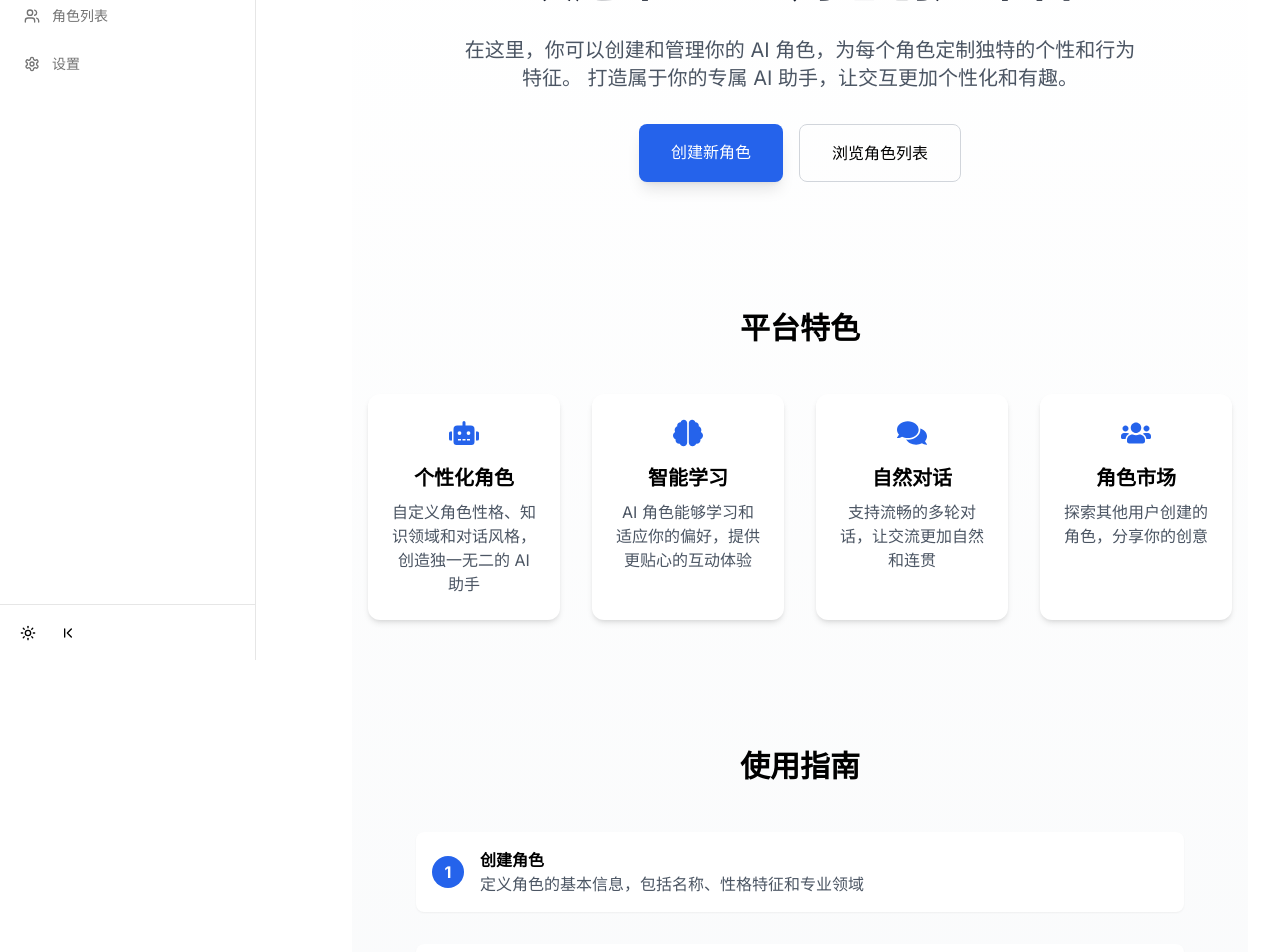
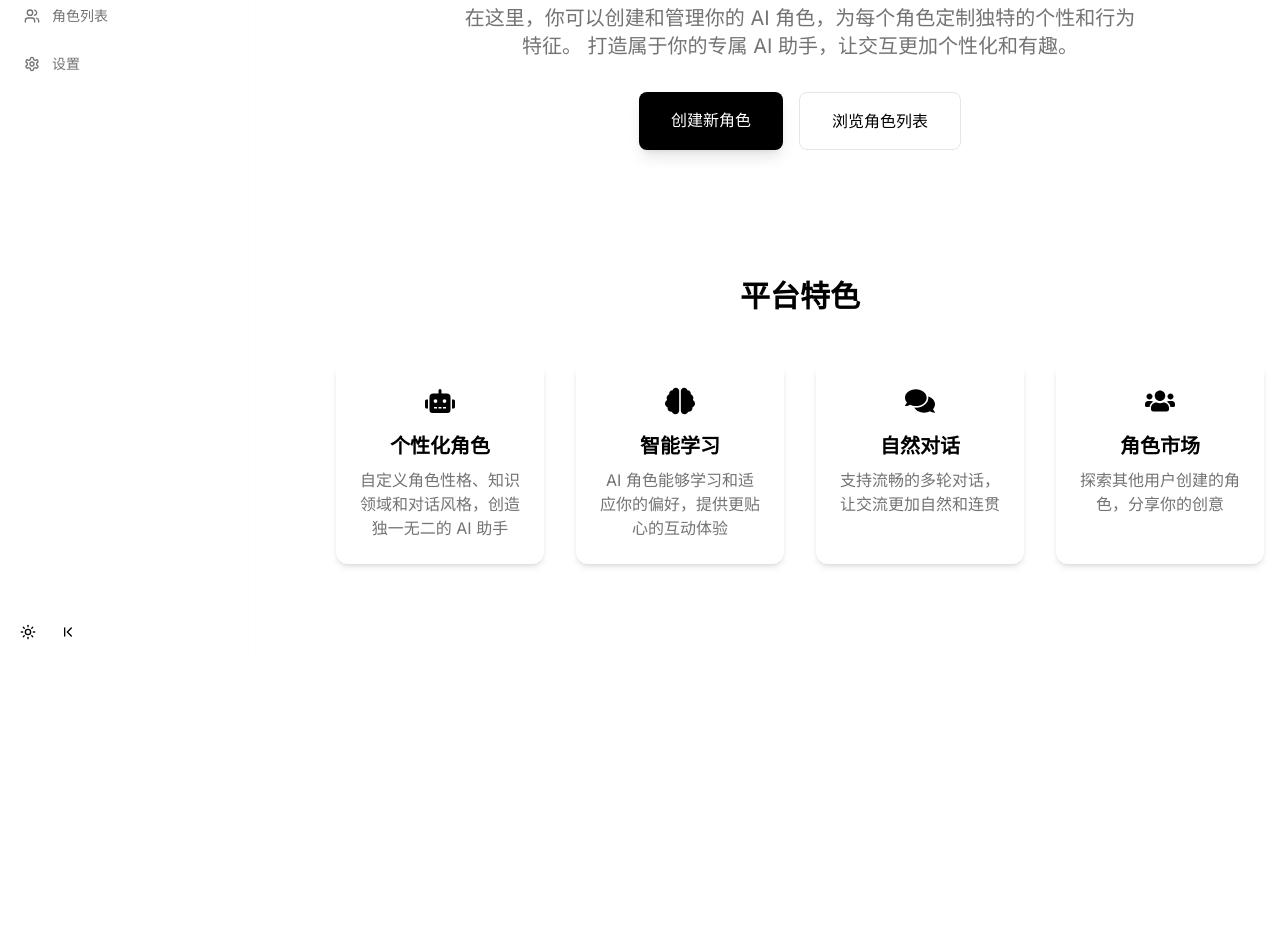
Before and after one commit to rdmclin2/create.vidol.chat, a Next.js app: page / in a window 1280 px wide. Shown: the part 140-1092 px from the top of the page. After the commit the page ends 800 px from the top, so only its background shows below. Built offline with nearby package versions, Linux system fonts and the light colour scheme.

Commit message:
feat: 优化侧边导航样式

```diff
--- a/src/app/characters/create/page.tsx
+++ b/src/app/characters/create/page.tsx
@@ -5,6 +5,7 @@
 import ChatPreview from '@/components/ChatPreview';
 import { Button } from '@/components/ui/button';
 import Link from 'next/link';
+import { ChevronLeft } from 'lucide-react';
 
 export default function CreatePage() {
   const [characterInfo, setCharacterInfo] = useState({
@@ -21,9 +22,18 @@
   };
 
   return (
-    <div className="container mx-auto p-4 min-h-screen bg-background">
-      <div className="flex items-center justify-between mb-4">
+    <div className="h-screen flex flex-col bg-background">
+      <div className="container mx-auto p-4 flex-1">
+        <div className="flex items-center justify-between">
+          <div className="flex items-center gap-2">
+            <Button variant="ghost" size="icon" asChild className="h-8 w-8">
+              <Link href="/characters">
+                <ChevronLeft className="h-4 w-4" />
+              </Link>
+            </Button>
             <h1 className="text-lg font-medium">创建你的角色</h1>
+          </div>
+
           <div className="flex items-center gap-4">
             <Button variant="outline" asChild>
               <Link href="/characters">保存</Link>
@@ -34,12 +44,13 @@
           </div>
         </div>
 
-      <div className="grid grid-cols-1 lg:grid-cols-2 gap-8">
+        <div className="mt-8 grid grid-cols-1 lg:grid-cols-2 gap-8">
           <CharacterForm onUpdate={handleCharacterUpdate} />
           <div className="hidden lg:block">
             <ChatPreview {...characterInfo} />
           </div>
         </div>
       </div>
+    </div>
   );
 }
--- a/src/app/layout.tsx
+++ b/src/app/layout.tsx
@@ -19,17 +19,17 @@
 }) {
   return (
     <html lang="zh" suppressHydrationWarning>
-      <body className={inter.className}>
+      <body className={`${inter.className} overflow-hidden`}>
         <ThemeProvider
           attribute="class"
           defaultTheme="system"
           enableSystem
           disableTransitionOnChange
         >
-          <div className="relative flex min-h-screen">
+          <div className="relative flex h-screen">
             <Sidebar />
-            <main className="flex-1 transition-[margin] duration-300 lg:ml-[64px] lg:has-[:is(.w-64)]:ml-64">
-              <div className="container py-8">
+            <main className="flex-1">
+              <div className="h-full lg:pl-16 lg:has-[:is(.w-64)]:pl-0">
                 {children}
               </div>
             </main>
--- a/src/app/page.tsx
+++ b/src/app/page.tsx
@@ -3,25 +3,25 @@
 
 export default function Home() {
   return (
-    <div className="min-h-screen bg-gradient-to-b from-white to-gray-50">
+    <div className="h-full overflow-auto bg-background">
       {/* Hero Section */}
       <div className="container mx-auto px-4 py-16">
         <div className="text-center space-y-8">
-          <h1 className="text-5xl font-bold text-gray-900">欢迎来到 AI 角色创建平台</h1>
-          <p className="text-xl text-gray-600 max-w-2xl mx-auto">
+          <h1 className="text-5xl font-bold text-foreground">欢迎来到 AI 角色创建平台</h1>
+          <p className="text-xl text-muted-foreground max-w-2xl mx-auto">
             在这里，你可以创建和管理你的 AI 角色，为每个角色定制独特的个性和行为特征。
             打造属于你的专属 AI 助手，让交互更加个性化和有趣。
           </p>
           <div className="flex justify-center space-x-4">
             <Link
               href="/create"
-              className="px-8 py-4 bg-blue-600 text-white rounded-lg hover:bg-blue-500 transform hover:scale-105 transition-all shadow-lg"
+              className="px-8 py-4 bg-primary text-primary-foreground rounded-lg hover:bg-primary/90 transform hover:scale-105 transition-all shadow-lg"
             >
               创建新角色
             </Link>
             <Link
               href="/characters"
-              className="px-8 py-4 border border-gray-300 rounded-lg hover:bg-gray-50 transform hover:scale-105 transition-all"
+              className="px-8 py-4 border border-border rounded-lg hover:bg-accent transform hover:scale-105 transition-all"
             >
               浏览角色列表
             </Link>
@@ -31,41 +31,41 @@
 
       {/* Features Section */}
       <div className="container mx-auto px-4 py-16">
-        <h2 className="text-3xl font-bold text-center mb-12">平台特色</h2>
+        <h2 className="text-3xl font-bold text-center mb-12 text-foreground">平台特色</h2>
         <div className="grid grid-cols-1 md:grid-cols-2 lg:grid-cols-4 gap-8">
-          <div className="p-6 bg-white rounded-xl shadow-md hover:shadow-lg transition-shadow">
-            <div className="text-blue-600 text-3xl mb-4 flex justify-center">
+          <div className="p-6 bg-card rounded-xl shadow-md hover:shadow-lg transition-shadow">
+            <div className="text-primary text-3xl mb-4 flex justify-center">
               <FaRobot />
             </div>
-            <h3 className="text-xl font-semibold mb-2 text-center">个性化角色</h3>
-            <p className="text-gray-600 text-center">
+            <h3 className="text-xl font-semibold mb-2 text-center text-card-foreground">个性化角色</h3>
+            <p className="text-muted-foreground text-center">
               自定义角色性格、知识领域和对话风格，创造独一无二的 AI 助手
             </p>
           </div>
-          <div className="p-6 bg-white rounded-xl shadow-md hover:shadow-lg transition-shadow">
-            <div className="text-blue-600 text-3xl mb-4 flex justify-center">
+          <div className="p-6 bg-card rounded-xl shadow-md hover:shadow-lg transition-shadow">
+            <div className="text-primary text-3xl mb-4 flex justify-center">
               <FaBrain />
             </div>
-            <h3 className="text-xl font-semibold mb-2 text-center">智能学习</h3>
-            <p className="text-gray-600 text-center">
+            <h3 className="text-xl font-semibold mb-2 text-center text-card-foreground">智能学习</h3>
+            <p className="text-muted-foreground text-center">
               AI 角色能够学习和适应你的偏好，提供更贴心的互动体验
             </p>
           </div>
-          <div className="p-6 bg-white rounded-xl shadow-md hover:shadow-lg transition-shadow">
-            <div className="text-blue-600 text-3xl mb-4 flex justify-center">
+          <div className="p-6 bg-card rounded-xl shadow-md hover:shadow-lg transition-shadow">
+            <div className="text-primary text-3xl mb-4 flex justify-center">
               <FaComments />
             </div>
-            <h3 className="text-xl font-semibold mb-2 text-center">自然对话</h3>
-            <p className="text-gray-600 text-center">
+            <h3 className="text-xl font-semibold mb-2 text-center text-card-foreground">自然对话</h3>
+            <p className="text-muted-foreground text-center">
               支持流畅的多轮对话，让交流更加自然和连贯
             </p>
           </div>
-          <div className="p-6 bg-white rounded-xl shadow-md hover:shadow-lg transition-shadow">
-            <div className="text-blue-600 text-3xl mb-4 flex justify-center">
+          <div className="p-6 bg-card rounded-xl shadow-md hover:shadow-lg transition-shadow">
+            <div className="text-primary text-3xl mb-4 flex justify-center">
               <FaUsers />
             </div>
-            <h3 className="text-xl font-semibold mb-2 text-center">角色市场</h3>
-            <p className="text-gray-600 text-center">
+            <h3 className="text-xl font-semibold mb-2 text-center text-card-foreground">角色市场</h3>
+            <p className="text-muted-foreground text-center">
               探索其他用户创建的角色，分享你的创意
             </p>
           </div>
@@ -74,27 +74,27 @@
 
       {/* How it Works Section */}
       <div className="container mx-auto px-4 py-16">
-        <h2 className="text-3xl font-bold text-center mb-12">使用指南</h2>
+        <h2 className="text-3xl font-bold text-center mb-12 text-foreground">使用指南</h2>
         <div className="max-w-3xl mx-auto space-y-8">
-          <div className="flex items-center space-x-4 p-4 bg-white rounded-lg shadow-sm">
-            <div className="w-8 h-8 bg-blue-600 text-white rounded-full flex items-center justify-center font-bold">1</div>
+          <div className="flex items-center space-x-4 p-4 bg-card rounded-lg shadow-sm">
+            <div className="w-8 h-8 bg-primary text-white rounded-full flex items-center justify-center font-bold">1</div>
             <div>
-              <h3 className="font-semibold">创建角色</h3>
-              <p className="text-gray-600">定义角色的基本信息，包括名称、性格特征和专业领域</p>
+              <h3 className="font-semibold text-card-foreground">创建角色</h3>
+              <p className="text-muted-foreground">定义角色的基本信息，包括名称、性格特征和专业领域</p>
             </div>
           </div>
-          <div className="flex items-center space-x-4 p-4 bg-white rounded-lg shadow-sm">
-            <div className="w-8 h-8 bg-blue-600 text-white rounded-full flex items-center justify-center font-bold">2</div>
+          <div className="flex items-center space-x-4 p-4 bg-card rounded-lg shadow-sm">
+            <div className="w-8 h-8 bg-primary text-white rounded-full flex items-center justify-center font-bold">2</div>
             <div>
-              <h3 className="font-semibold">设置行为模式</h3>
-              <p className="text-gray-600">自定义角色的对话风格、回应方式和知识范围</p>
+              <h3 className="font-semibold text-card-foreground">设置行为模式</h3>
+              <p className="text-muted-foreground">自定义角色的对话风格、回应方式和知识范围</p>
             </div>
           </div>
-          <div className="flex items-center space-x-4 p-4 bg-white rounded-lg shadow-sm">
-            <div className="w-8 h-8 bg-blue-600 text-white rounded-full flex items-center justify-center font-bold">3</div>
+          <div className="flex items-center space-x-4 p-4 bg-card rounded-lg shadow-sm">
+            <div className="w-8 h-8 bg-primary text-white rounded-full flex items-center justify-center font-bold">3</div>
             <div>
-              <h3 className="font-semibold">开始对话</h3>
-              <p className="text-gray-600">与你创建的 AI 角色进行互动，体验个性化的对话</p>
+              <h3 className="font-semibold text-card-foreground">开始对话</h3>
+              <p className="text-muted-foreground">与你创建的 AI 角色进行互动，体验个性化的对话</p>
             </div>
           </div>
         </div>
--- a/src/components/CharacterList.tsx
+++ b/src/components/CharacterList.tsx
@@ -14,12 +14,15 @@
   const [selectedId, setSelectedId] = useState<string | null>(null);
 
   return (
-    <div className="grid grid-cols-1 sm:grid-cols-2 md:grid-cols-3 lg:grid-cols-4 gap-4 p-4">
+    <div className="h-full overflow-auto">
+      <div className="container mx-auto p-4">
+        <div className="grid grid-cols-1 sm:grid-cols-2 md:grid-cols-3 lg:grid-cols-4 gap-4">
           {characters.map((character) => (
             <div
               key={character.id}
               className={cn(
-            'group relative bg-gray-900 rounded-lg overflow-hidden cursor-pointer transition-all',
+                'group relative rounded-lg overflow-hidden cursor-pointer transition-all',
+                'bg-card hover:bg-card/80',
                 'hover:ring-2 hover:ring-primary',
                 selectedId === character.id ? 'ring-2 ring-primary' : ''
               )}
@@ -38,7 +41,7 @@
               </div>
               <div className="p-4 space-y-2">
                 <div className="flex items-center justify-between">
-              <h3 className="text-lg font-semibold text-white">{character.name}</h3>
+                  <h3 className="text-lg font-semibold text-card-foreground">{character.name}</h3>
                   <span className={cn(
                     'px-2 py-1 text-xs rounded-full',
                     character.status === 'published' ? 'bg-green-500/20 text-green-400' :
@@ -48,15 +51,21 @@
                     {character.status.charAt(0).toUpperCase() + character.status.slice(1)}
                   </span>
                 </div>
-            <p className="text-sm text-gray-400 line-clamp-2">
+                <p className="text-sm text-muted-foreground line-clamp-2">
                   {character.description}
                 </p>
-            <p className="text-xs text-gray-500">
-              Edited {new Date(character.editedAt).toLocaleDateString()}
+                <p className="text-xs text-muted-foreground/70">
+                  Edited {new Date(character.editedAt).toLocaleDateString('en-US', {
+                    year: 'numeric',
+                    month: '2-digit',
+                    day: '2-digit'
+                  })}
                 </p>
               </div>
             </div>
           ))}
         </div>
+      </div>
+    </div>
   );
 }
--- a/src/components/Sidebar.tsx
+++ b/src/components/Sidebar.tsx
@@ -56,7 +56,7 @@
     <div className="flex h-full flex-col gap-4">
       <div
         className={cn(
-          "flex h-14 items-center border-b px-6 transition-all duration-300",
+          "flex h-14 items-center px-6 transition-all duration-300",
           !expanded && "justify-center px-2"
         )}
       >
@@ -138,11 +138,13 @@
       </nav>
       <div
         className={cn(
-          "flex h-14 items-center border-t",
-          expanded ? "px-3" : "justify-center px-2"
+          "flex items-center",
+          expanded
+            ? "h-14 px-3"
+            : "flex-col gap-2 py-4 px-2"
         )}
       >
-        <div className="flex items-center gap-2">
+        <div className={cn("flex items-center gap-2", !expanded && "flex-col")}>
           <ThemeToggle />
           <Button
             variant="ghost"
@@ -163,29 +165,28 @@
 
   return (
     <>
-      {/* Desktop Sidebar */}
       <aside
         className={cn(
-          "sticky top-0 hidden h-screen border-r bg-background lg:block transition-all duration-300 ease-in-out",
-          expanded ? "w-64" : "w-16"
+          "h-full transition-all duration-300",
+          expanded
+            ? "w-64 border-r border-border/10 bg-background"
+            : "fixed left-0 top-0 z-40 w-16 bg-background/50 backdrop-blur-xl"
         )}
       >
         <SidebarContent />
       </aside>
 
-      {/* Mobile Sidebar */}
       <Sheet open={isOpen} onOpenChange={setIsOpen}>
-        <SheetTrigger asChild className="lg:hidden">
+        <SheetTrigger asChild>
           <Button
             variant="ghost"
             size="icon"
-            className="fixed left-4 top-4 z-40 hover:bg-accent/50 transition-colors duration-200"
+            className="fixed left-4 top-4 z-40 h-8 w-8 rounded-lg lg:hidden"
           >
-            <Menu className="h-5 w-5" />
-            <span className="sr-only">Toggle Menu</span>
+            <Menu className="h-4 w-4" />
           </Button>
         </SheetTrigger>
-        <SheetContent side="left" className="w-64 p-0">
+        <SheetContent side="left" className="w-64 p-0 bg-background/50 backdrop-blur-xl">
           <SidebarContent />
         </SheetContent>
       </Sheet>
```
Lines whose indentation alone changed are shown as unchanged.
